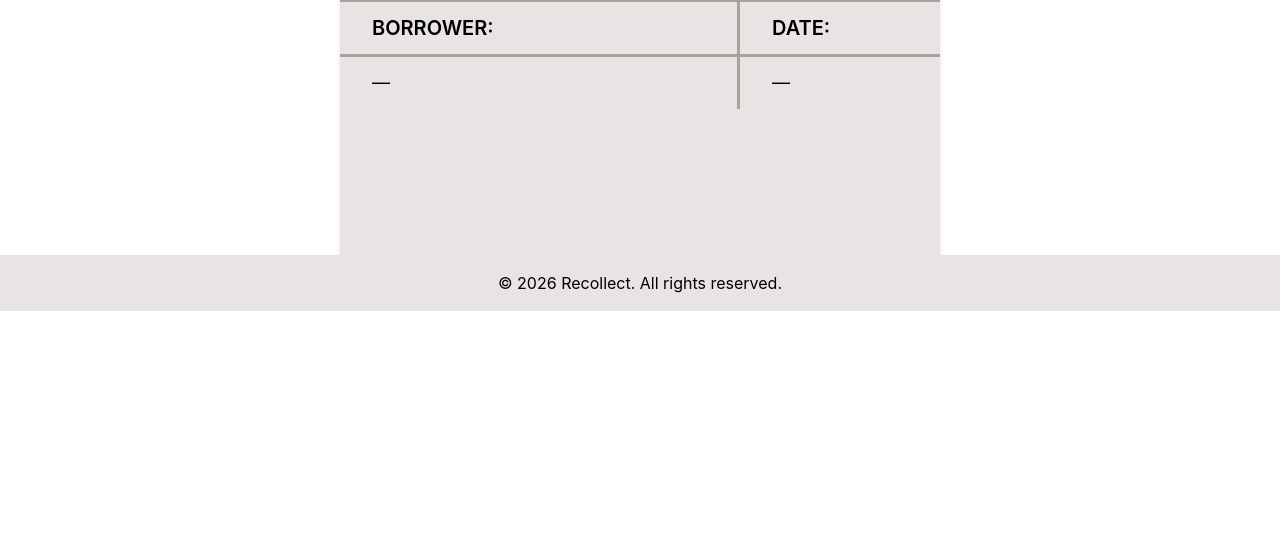
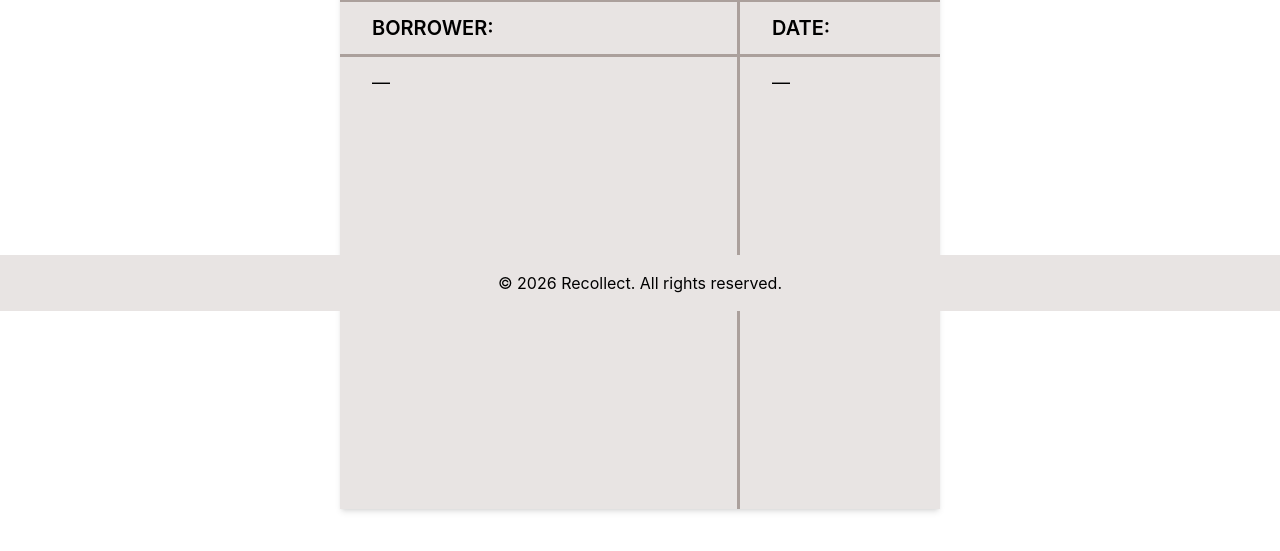
Before and after one commit to amberhammer/recollect, a React (Vite) app in the folder client/: page /book/1 in a window 1280 px wide. Shown: the part 489-1040 px from the top of the page. Before the commit the page ends 800 px from the top, so only its background shows below. Built offline with nearby package versions, Linux system fonts and the light colour scheme; sample sign-in values are in the browser's storage.

Commit message:
Updated book detail page styling

```diff
--- a/client/src/components/books/BookDetailCard.jsx
+++ b/client/src/components/books/BookDetailCard.jsx
@@ -2,7 +2,7 @@ import { useState } from "react";
 import LibraryBookControls from "./LibraryBookControls";
 import AddToLibraryButton from "./AddToLibraryButton";
 
-export default function BookDetailCard( { book, inLibrary = false } ) {
+export default function BookDetailCard({ book, inLibrary = false }) {
     const [isFavorited, setIsFavorited] = useState(false);
     const [isInLibrary, setIsInLibrary] = useState(inLibrary);
 
@@ -17,7 +17,7 @@ export default function BookDetailCard( { book, inLibrary = false } ) {
     };
 
     return (
-        <div className="bg-taupe-200 rounded-4xl shadow-md w-[600px] mt-6">
+        <div className="bg-taupe-200 rounded-4xl rounded-b-none shadow-md w-[600px] mt-6">
             <div className="flex gap-6 m-8 mb-6">
                 <img src={book.thumbnail} alt={`${book.title} cover`} className="h-52 rounded" />
                 {isInLibrary ? (
@@ -48,6 +48,12 @@ export default function BookDetailCard( { book, inLibrary = false } ) {
                     <p className="text-lg">{book.borrowDate || "—"}</p>
                 </div>
             </div>
+            <div className="flex h-100">
+                <div className="w-2/3 px-8 py-3 border-r-3 border-taupe-400">
+                </div>
+                <div className="w-1/3 px-8 py-3">
+                </div>
+            </div>
         </div>
     )
 }
--- a/client/src/components/layout/Footer.jsx
+++ b/client/src/components/layout/Footer.jsx
@@ -1,6 +1,6 @@
 export default function Footer() {
     return (
-        <footer className="bg-taupe-200 text-black p-4 text-center absolute bottom-0 w-full">
+        <footer className="bg-taupe-200 text-black p-4 text-center sticky bottom-0 w-full">
             <p>&copy; 2026 Recollect. All rights reserved.</p>
         </footer>
     );
--- a/client/src/pages/BookDetailPage.jsx
+++ b/client/src/pages/BookDetailPage.jsx
@@ -21,7 +21,7 @@ export default function BookDetailPage() {
         <div className="min-h-screen flex flex-col">
             <NavBar />
 
-            <div className="flex-grow flex justify-center p-4">
+            <div className="flex-grow flex justify-center p-4 pb-0">
                 <BookDetailCard book={book} />
             </div>
 
```
